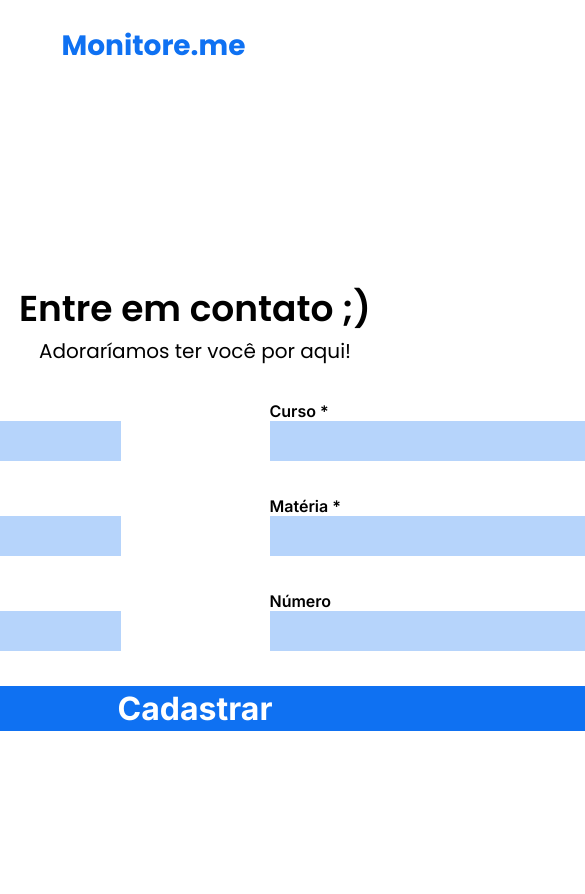
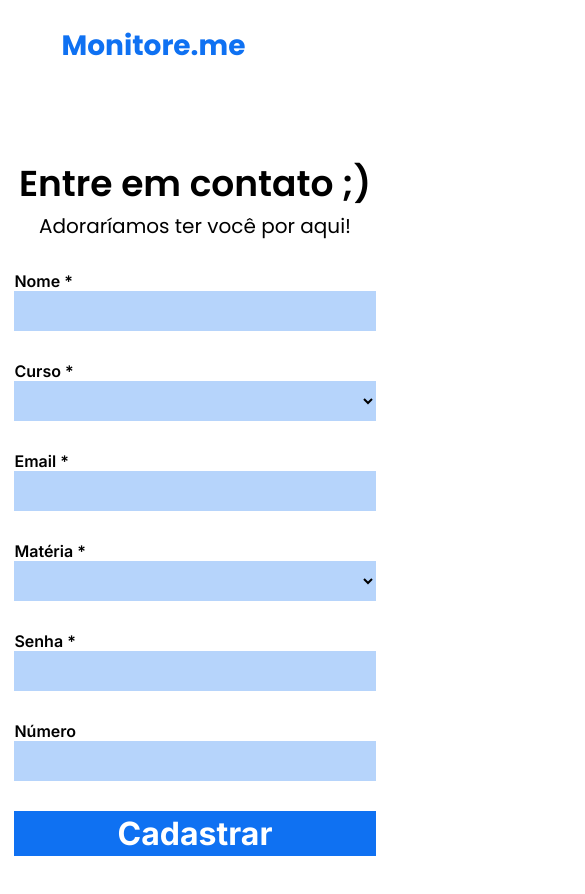
Before and after one commit to nandowastaken/monitore.me, a React (Vite) app: page /register in a window 390 px wide. Shown: the top 894 px of the page, 585 px wide, since content can reach past the window. Built offline with nearby package versions, Linux system fonts and the light colour scheme.

Commit message:
add responsiveness to register page

```diff
--- a/src/styles/Register.css
+++ b/src/styles/Register.css
@@ -85,3 +85,77 @@
 
     cursor: pointer;
 }
+
+@media only screen and (max-width: 820px) {
+    .register-header {
+        width: 100%;
+    }
+
+    .register-header-paragraph, .register-header-title {
+        text-align: center;
+    }
+
+    .register-form {
+        gap: 30px;
+    }
+
+    .inputs-container {
+        flex-direction: column;
+        gap: 30px;
+    }
+
+    .register-button {
+        width: 361.11px;
+    }
+}
+
+@media only screen and (max-width: 375px) {
+    .register-header-title {
+        font-size: 24px;
+    }
+
+    .register-header-paragraph {
+        font-size: 20px;
+    }
+
+    .register-form, .inputs-container {
+        gap: 18px;
+    }
+
+    .register-input-box, .register-select-box {
+        height: 35px;
+        width: 340px;
+    }
+
+    .register-button {
+        font-size: 28px;
+        height: 35px;
+        width: 340px;
+    }
+}
+
+@media only screen and (max-width: 280px) {
+    .register-header-title {
+        font-size: 20px;
+    }
+
+    .register-header-paragraph {
+        font-size: 16px;
+    }
+
+    .register-form, .inputs-container {
+        gap: 20px;
+    }
+
+    .register-input-box, .register-select-box {
+        height: 30px;
+        width: 260px;
+    }
+
+    .register-button {
+        height: 30px;
+        font-size: 20px;
+        width: 260px;
+
+    }
+}
```
